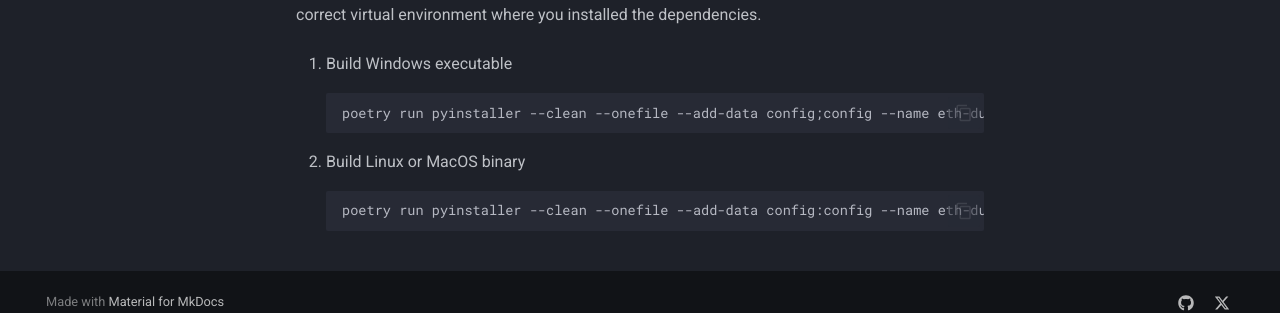
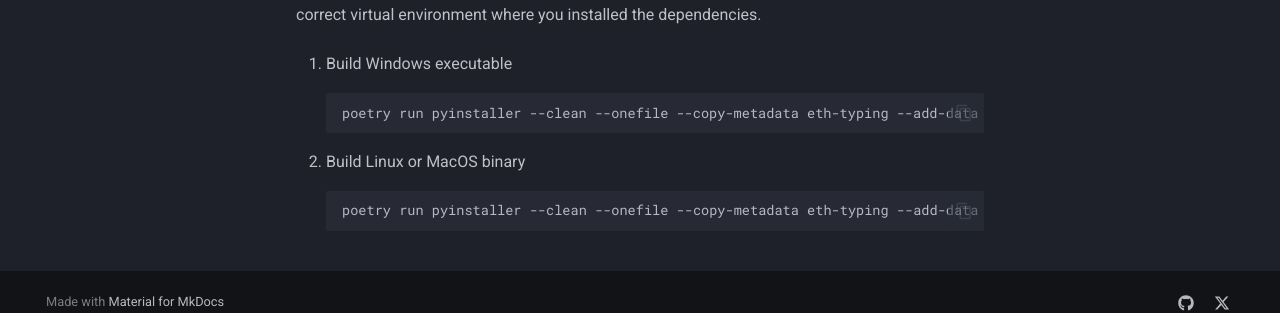
Before and after one commit to TobiWo/eth-duties, an MkDocs documentation site: the page built from docs/usage/binary.md, in a window 1280 px wide and 900 px high, scrolled down 1589 px. Shown: the part 565-878 px from the top of the window. Built offline with MkDocs 1.6.1 and Material for MkDocs 9.7.7, drawn with Linux system fonts in a browser that asks for light colours; emoji names are drawn with the system emoji font; comment, search, counter and statistics services are not loaded.

Commit message:
docs(binary): Fix build command for pyinstaller 6

````diff
--- a/docs/usage/binary.md
+++ b/docs/usage/binary.md
@@ -86,11 +86,11 @@
 1. Build Windows executable
 
     ```cmd
-    poetry run pyinstaller --clean --onefile --add-data config;config --name eth-duties .\duties\main.py
+    poetry run pyinstaller --clean --onefile --copy-metadata eth-typing --add-data config;config --name eth-duties .\duties\main.py
     ```
 
 1. Build Linux or MacOS binary
 
     ```bash
-    poetry run pyinstaller --clean --onefile --add-data config:config --name eth-duties ./duties/main.py
+    poetry run pyinstaller --clean --onefile --copy-metadata eth-typing --add-data config:config --name eth-duties ./duties/main.py
     ```
````
